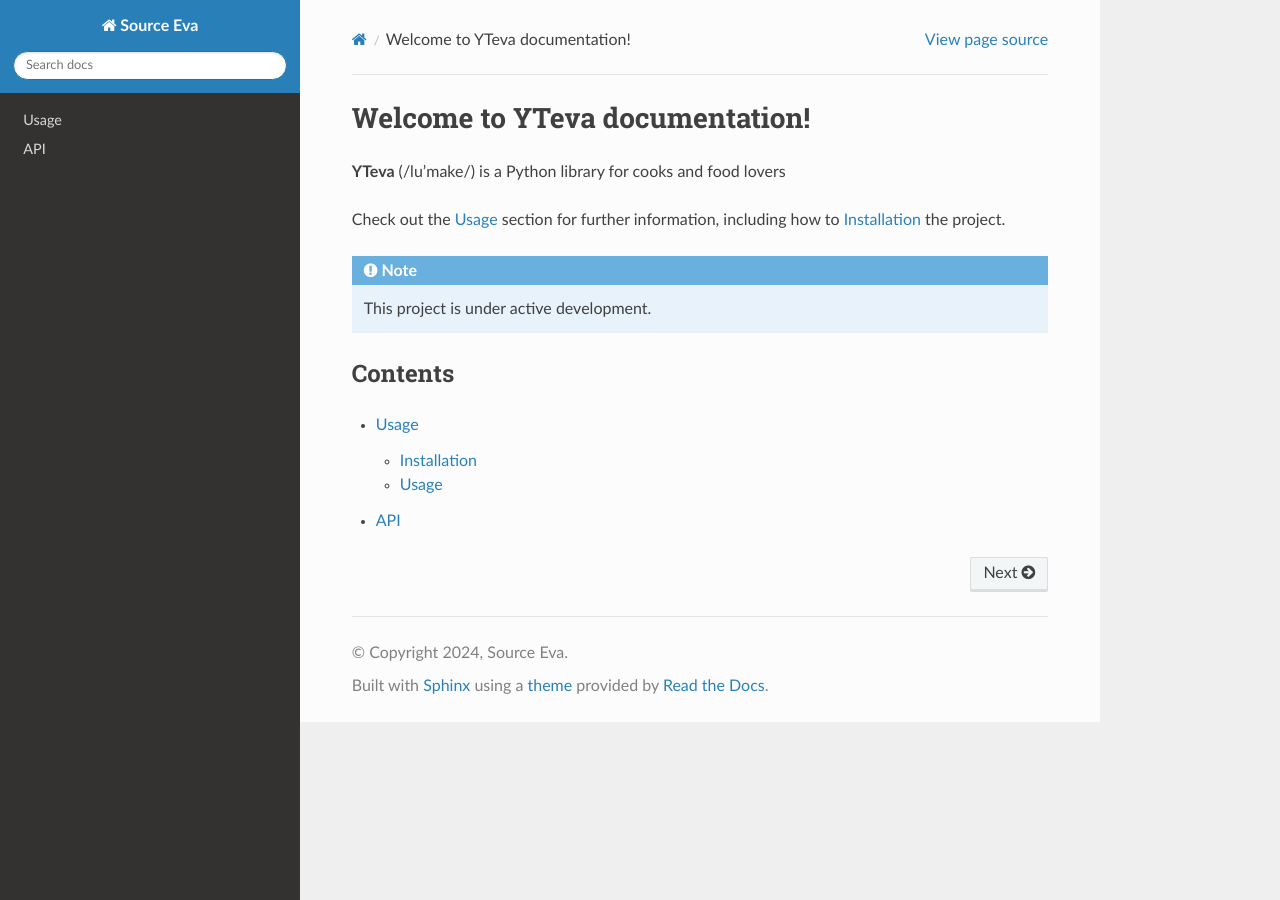
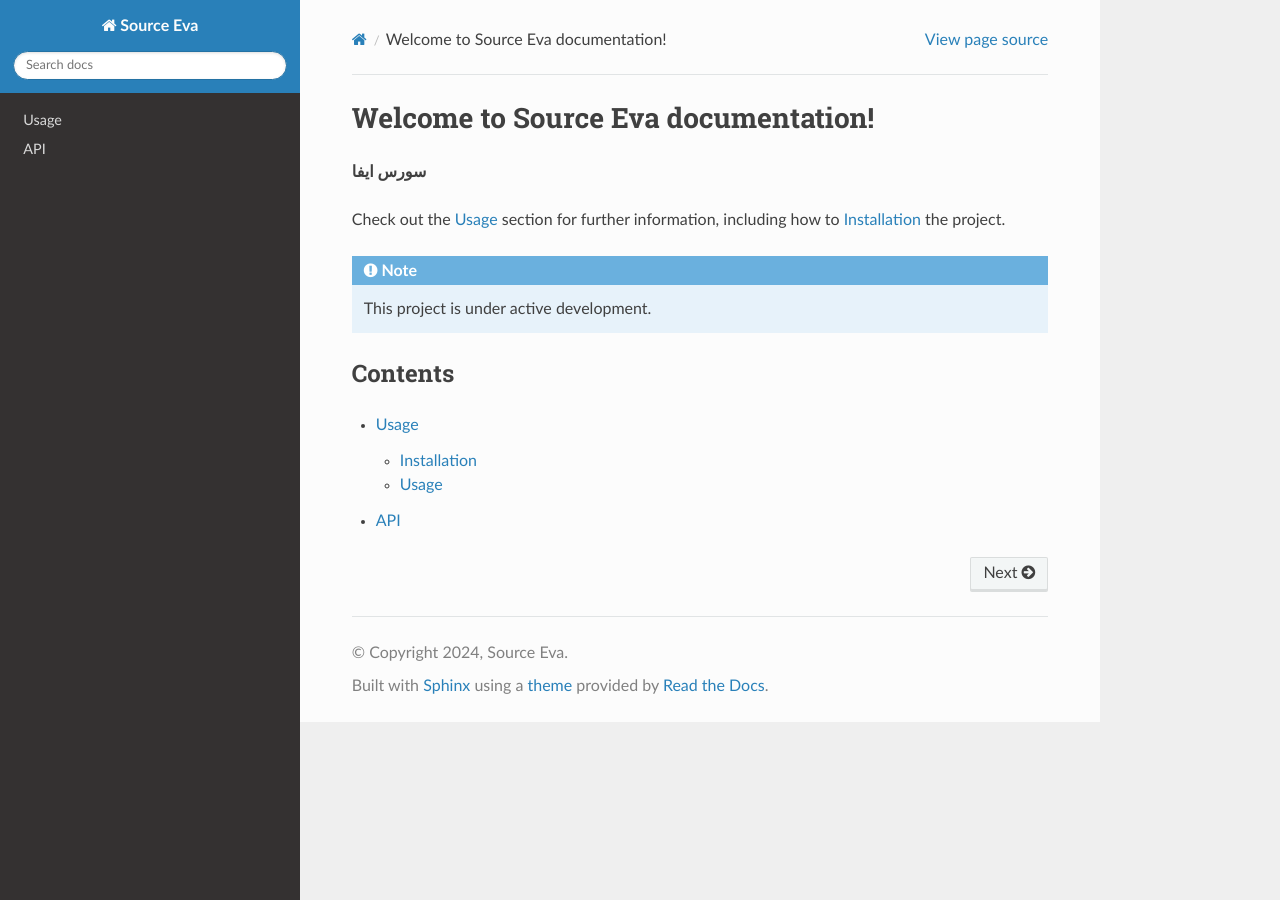
Before and after one commit to deveva205/tutorial-Sourceeva, a Sphinx documentation site: the page built from docs/source/index.rst, in a window 1280 px wide. Built offline with Sphinx 7.4.7 and the Read the Docs theme 3.1.0, drawn with Linux system fonts in a browser that asks for light colours.

Commit message:
Update index.rst

```diff
--- a/docs/source/index.rst
+++ b/docs/source/index.rst
@@ -1,7 +1,7 @@
-Welcome to YTeva documentation!
+Welcome to Source Eva documentation!
 ===================================
 
-**YTeva** (/lu'make/) is a Python library for cooks and food lovers
+**سورس ايفا**
 
 
 Check out the :doc:`usage` section for further information, including
```
